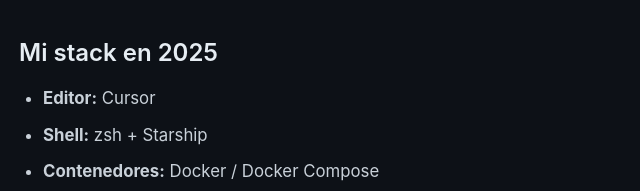
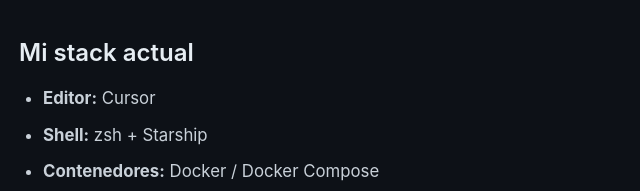
Before and after one commit to svg153/blog, an Astro site: page /blog/about in a window 1280 px wide. Shown: the part 403-594 px from the top of the page, 245-885 px from the left. Built offline with nearby package versions, Linux system fonts and the light colour scheme; Astro itself is replaced by a stand-in of ours.

Commit message:
fix: remove stale year from about page

```diff
--- a/src/pages/about.astro
+++ b/src/pages/about.astro
@@ -15,7 +15,7 @@
 
       <p>También soy <strong>Organizer de GitHub Community Spain</strong> y entusiasta del <strong>Desarrollo Agéntico</strong> — cómo los agentes de IA pueden mejorar nuestro flujo de trabajo de desarrollo.</p>
 
-      <h2>Mi stack en 2025</h2>
+      <h2>Mi stack actual</h2>
       <ul>
         <li><strong>Editor:</strong> Cursor</li>
         <li><strong>Shell:</strong> zsh + Starship</li>
```
